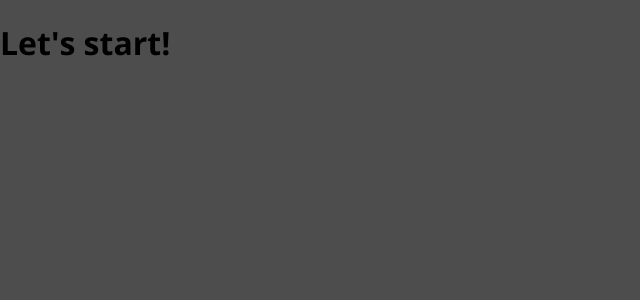
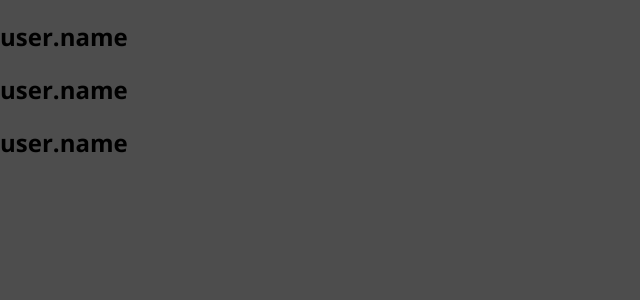
Before and after one commit to norbert-lukaszuk/mern-app, a React (Create React App) app: page /users in a window 1280 px wide. Shown: the top 300 px of the page, without its empty margins (0-640 px from the left). Built offline with nearby package versions, Linux system fonts and the light colour scheme.

Commit message:
user list

```diff
--- a/package.json
+++ b/package.json
@@ -5,6 +5,7 @@
   "dependencies": {
     "react": "^16.11.0",
     "react-dom": "^16.11.0",
+    "react-router-dom": "5.2.0",
     "react-scripts": "^3.4.3"
   },
   "scripts": {
--- a/src/App.js
+++ b/src/App.js
@@ -1,7 +1,30 @@
-import React from 'react';
+import React from "react";
+import {
+  BrowserRouter as Router,
+  Route,
+  Redirect,
+  Switch,
+} from "react-router-dom";
+import Users from "./user/pages/Users";
+import NewPlace from "./places/pages/NewPlace";
 
-function App() {
-  return <h1>Let's start!</h1>;
-}
+const App = () => {
+  return (
+    <Router>
+      {/* switch between pages */}
+      <Switch>
+        {/* route to page */}
+        <Route path="/users" exact>
+          {/* component to render on routed page */}
+          <Users />
+        </Route>
+        <Route path="/places/new" exact>
+          <NewPlace />
+        </Route>
+        <Redirect to="/users" />
+      </Switch>
+    </Router>
+  );
+};
 
 export default App;
--- /dev/null
+++ b/src/places/pages/NewPlace.js
@@ -0,0 +1,11 @@
+import React from "react";
+
+const NewPlace = () => {
+  return (
+    <div>
+      <h2>Places also works fine</h2>
+    </div>
+  );
+};
+
+export default NewPlace;
--- /dev/null
+++ b/src/user/components/UsersList.js
@@ -0,0 +1,17 @@
+import React from "react";
+
+const UsersList = ({ users }) => {
+  if (!users) {
+    return <h2>No users yet</h2>;
+  } else {
+    return (
+      <div>
+        {users.map((user) => {
+          return <h2>user.name</h2>;
+        })}
+      </div>
+    );
+  }
+};
+
+export default UsersList;
--- /dev/null
+++ b/src/user/pages/Users.js
@@ -0,0 +1,17 @@
+import React from "react";
+import UsersList from "../components/UsersList";
+
+const Users = () => {
+  const USERS = [
+    { id: 1, image: "", name: "John", placeCount: 5 },
+    { id: 2, image: "", name: "Edward", placeCount: 3 },
+    { id: 3, image: "", name: "Tomek", placeCount: 11 },
+  ];
+  return (
+    <div>
+      <UsersList users={USERS} />
+    </div>
+  );
+};
+
+export default Users;
```
Also changed, not shown: src/user/components/UserItem.js (added, +7 -0 lines), src/user/components/UserItem.css (added), src/user/components/UsersList.css (added), 1 other file (tests, documents, lock files or other folders).
